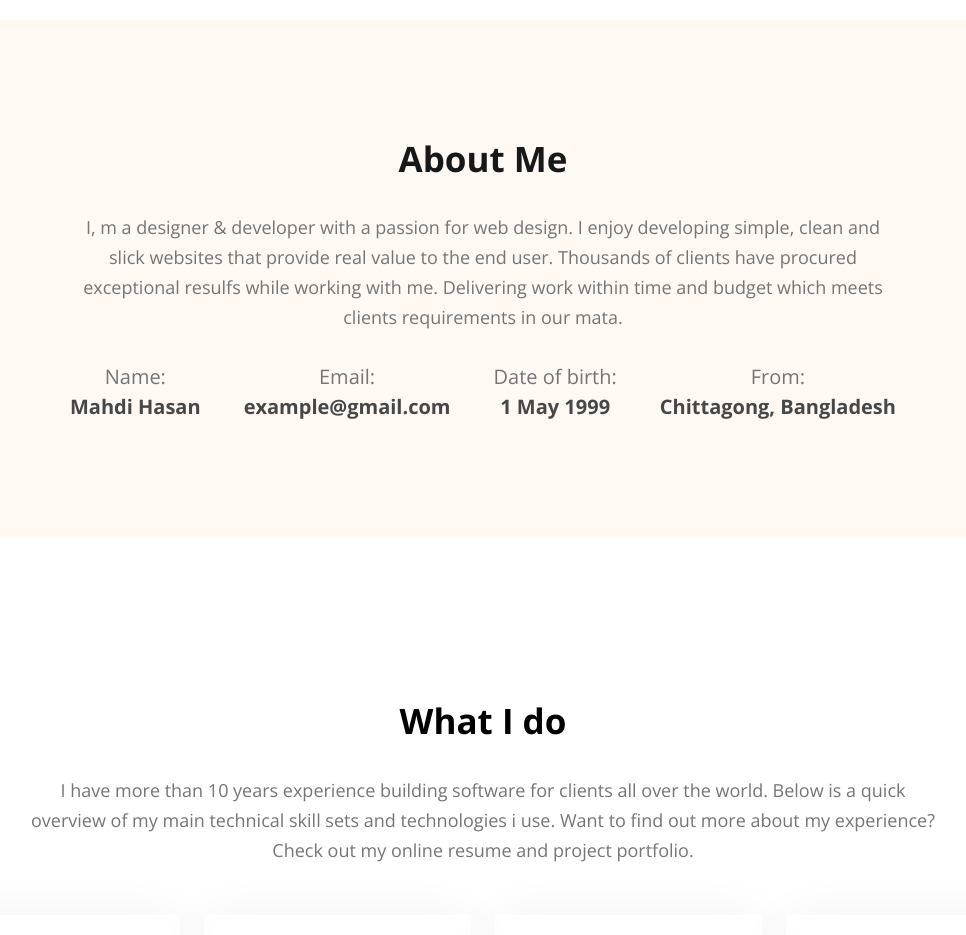
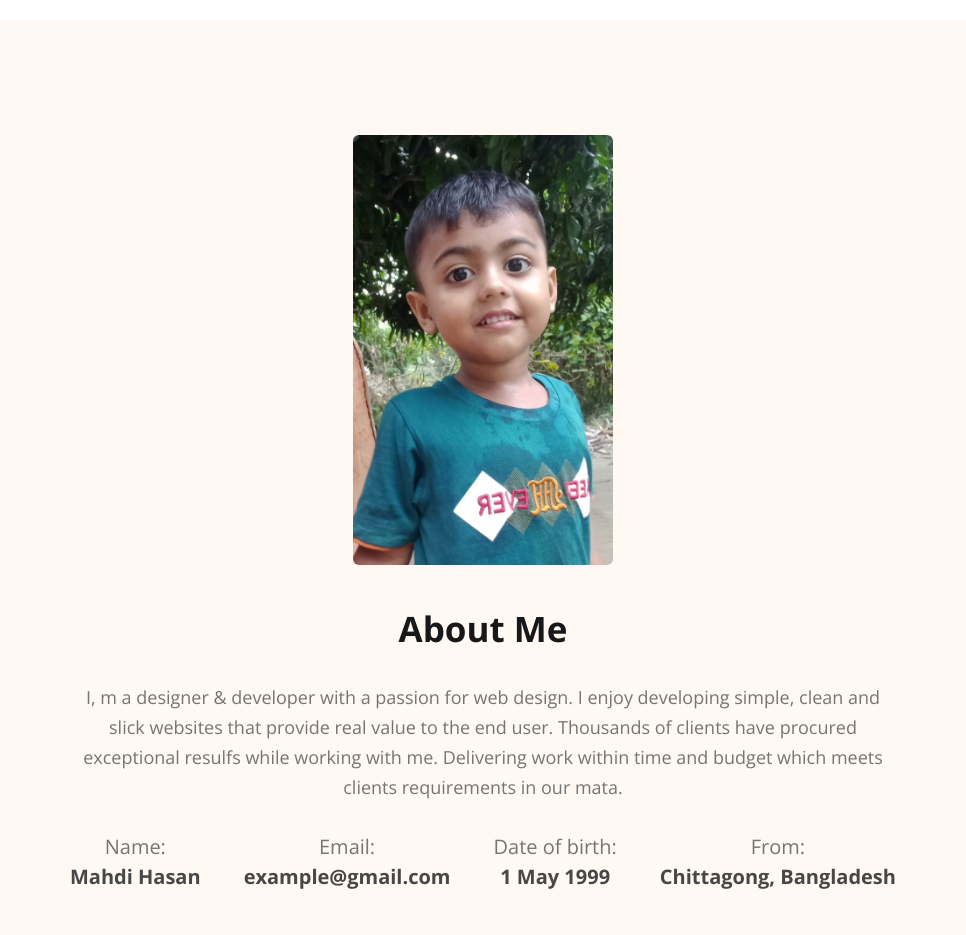
Before and after one commit to mahdi105/developer-portfolio, a plain HTML site: page index.html in a window 1280 px wide. Shown: the part 840-1775 px from the top of the page, without its empty margins (157-1123 px from the left). Drawn offline with nearby package versions, Linux system fonts and the light colour scheme.

Commit message:
Added Real Admin Image

```diff
--- a/index.html
+++ b/index.html
@@ -35,6 +35,9 @@
     </header>
     <main class="container">
         <section class="about bg-secondary">
+            <div class="about-img d-flex justify-center">
+                <img src="images/admin1.jpg" alt="admin">
+            </div>
             <h2 class="section-heading">About Me</h2>
             <p class="text-center about-description">I, m a designer & developer with a passion for web design. I enjoy developing simple, clean and slick websites that provide real value to the end user. Thousands of clients have procured exceptional resulfs while working with me. Delivering work within time and budget which meets clients requirements in our mata.</p>
             <div class="about-details-wrapper d-flex justify-between">
--- a/styles/style.css
+++ b/styles/style.css
@@ -136,9 +136,19 @@ main section.about{
     border-radius: 4px;
     padding: 115px 157px;
 }
+main section.about .about-img{
+    margin-bottom: 2.5rem;
+}
+main section.about .about-img img{
+    width: 260px;
+    height: 430px;
+    border-radius: 6px;
+    object-fit: fill;
+}
 main section.about h2.section-heading{
     margin-bottom: 30px;
     color: var(--dark);
+    border-radius: 30px;
 }
 main section.about p{
     font-size: 18px;
```
Also changed, not shown: images/admin.jpg (added), images/admin1.jpg (added).
